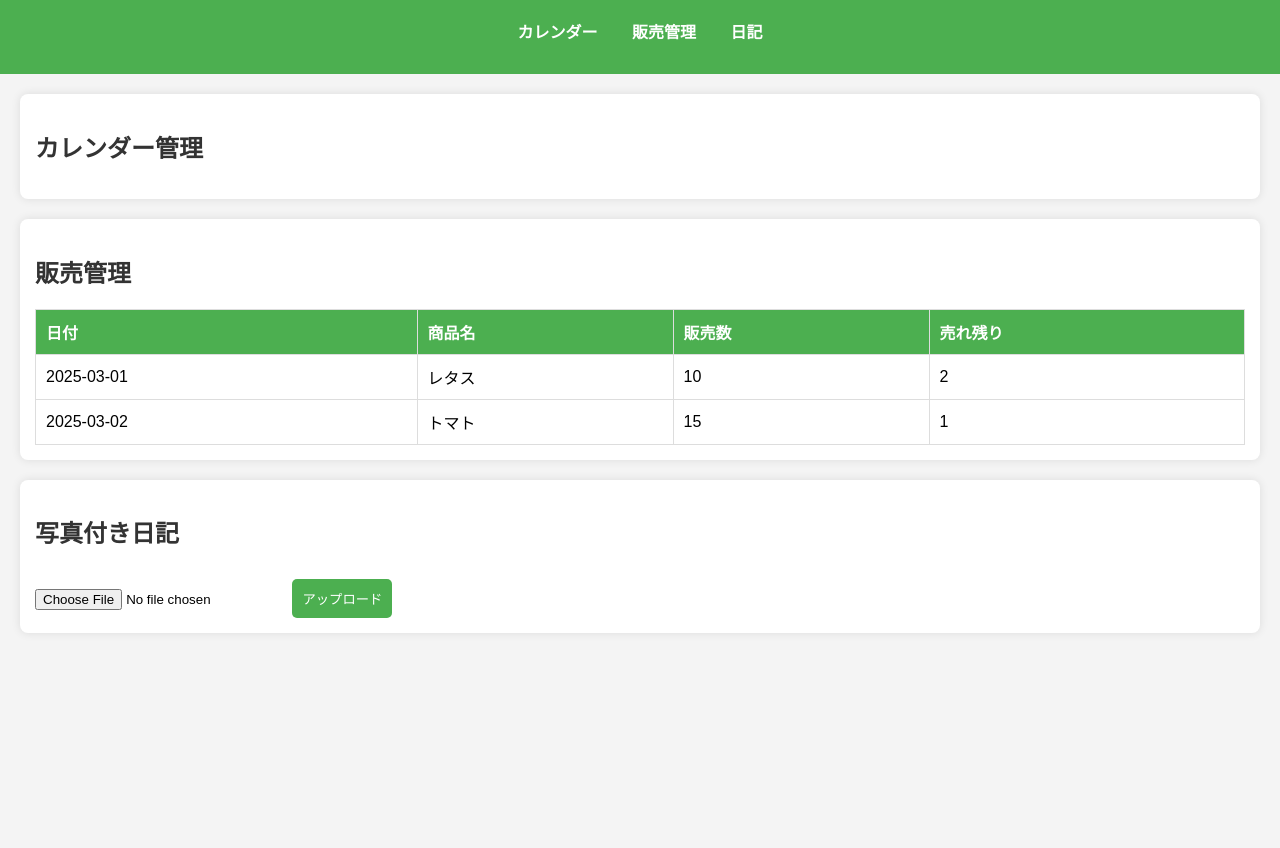
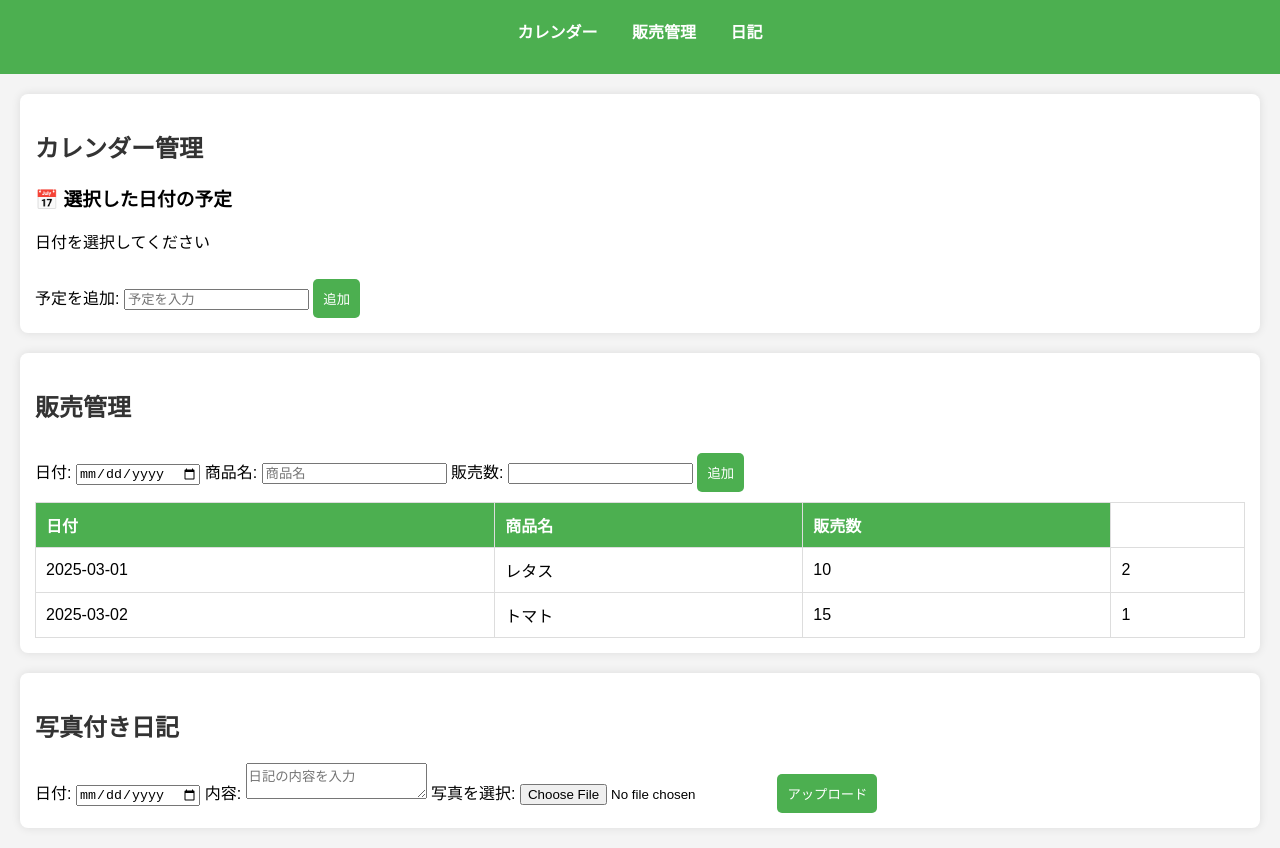
Before and after one commit to sorafarm/farmm-site, a plain HTML site: page index.html in a window 1280 px wide. Shown: the part 85-933 px from the top of the page. Before the commit the page ends 800 px from the top, so only its background shows below. Drawn offline with Linux system fonts and the light colour scheme.

Commit message:
Update index.html

```diff
--- a/index.html
+++ b/index.html
@@ -23,17 +23,40 @@
         <section id="calendar">
             <h2>カレンダー管理</h2>
             <div id="calendar-container"></div>
+
+            <h3>📅 選択した日付の予定</h3>
+            <p id="selected-date">日付を選択してください</p>
+            <ul id="event-list"></ul>
+
+            <form id="event-form">
+                <label for="event-title">予定を追加:</label>
+                <input type="text" id="event-title" placeholder="予定を入力" required>
+                <button type="submit">追加</button>
+            </form>
         </section>
 
         <section id="sales">
             <h2>販売管理</h2>
+
+            <form id="sales-form">
+                <label for="sales-date">日付:</label>
+                <input type="date" id="sales-date" required>
+
+                <label for="sales-product">商品名:</label>
+                <input type="text" id="sales-product" placeholder="商品名" required>
+
+                <label for="sales-quantity">販売数:</label>
+                <input type="number" id="sales-quantity" required>
+
+                <button type="submit">追加</button>
+            </form>
+
             <table>
                 <thead>
                     <tr>
                         <th>日付</th>
                         <th>商品名</th>
                         <th>販売数</th>
-                        <th>売れ残り</th>
                     </tr>
                 </thead>
                 <tbody id="sales-data"></tbody>
@@ -42,8 +65,20 @@
 
         <section id="diary">
             <h2>写真付き日記</h2>
-            <input type="file" id="photo-upload" accept="image/*">
-            <button onclick="uploadPhoto()">アップロード</button>
+
+            <form id="diary-form">
+                <label for="diary-date">日付:</label>
+                <input type="date" id="diary-date" required>
+
+                <label for="diary-text">内容:</label>
+                <textarea id="diary-text" placeholder="日記の内容を入力" required></textarea>
+
+                <label for="photo-upload">写真を選択:</label>
+                <input type="file" id="photo-upload" accept="image/*">
+
+                <button type="submit">アップロード</button>
+            </form>
+
             <div id="diary-container"></div>
         </section>
     </main>
```
